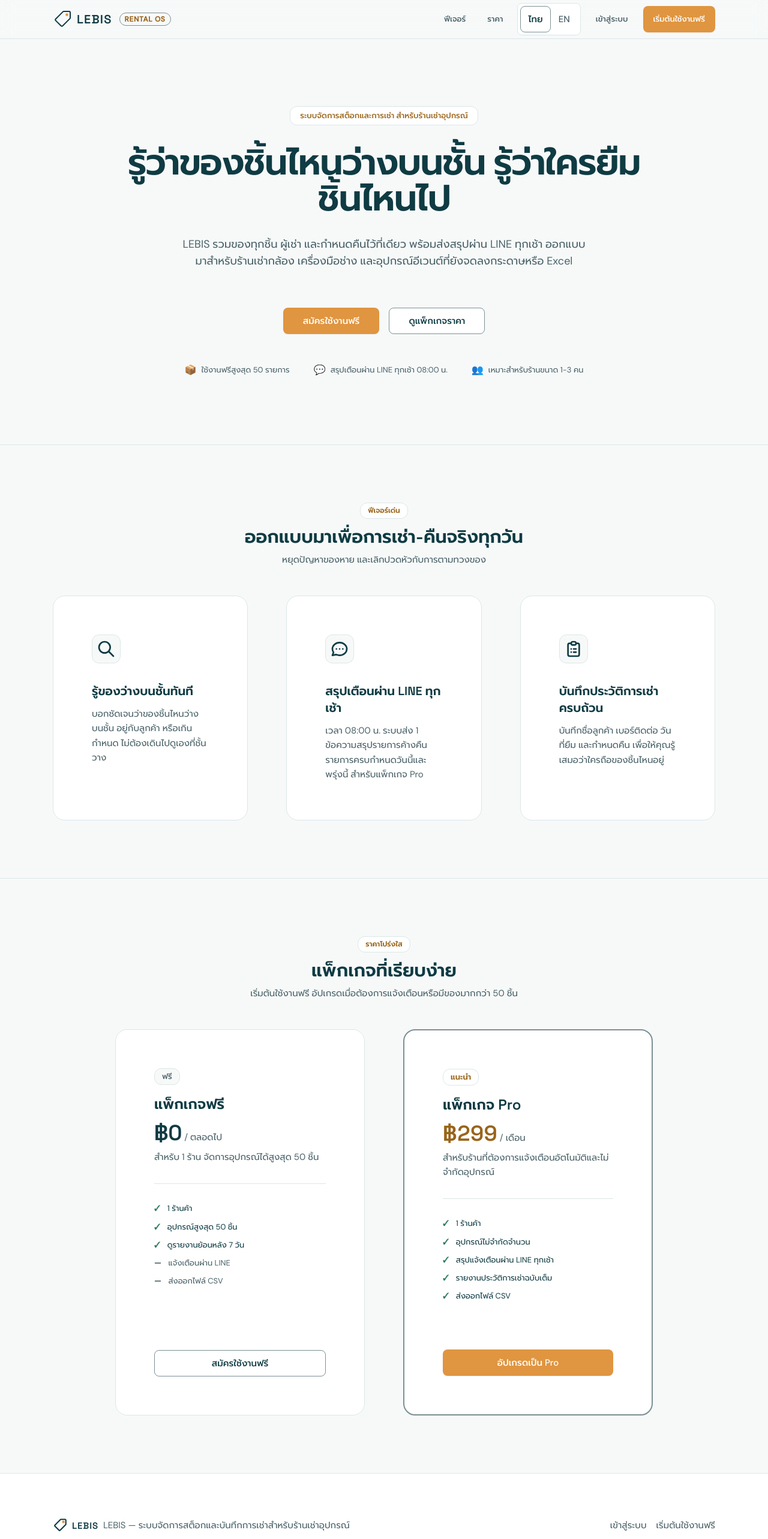
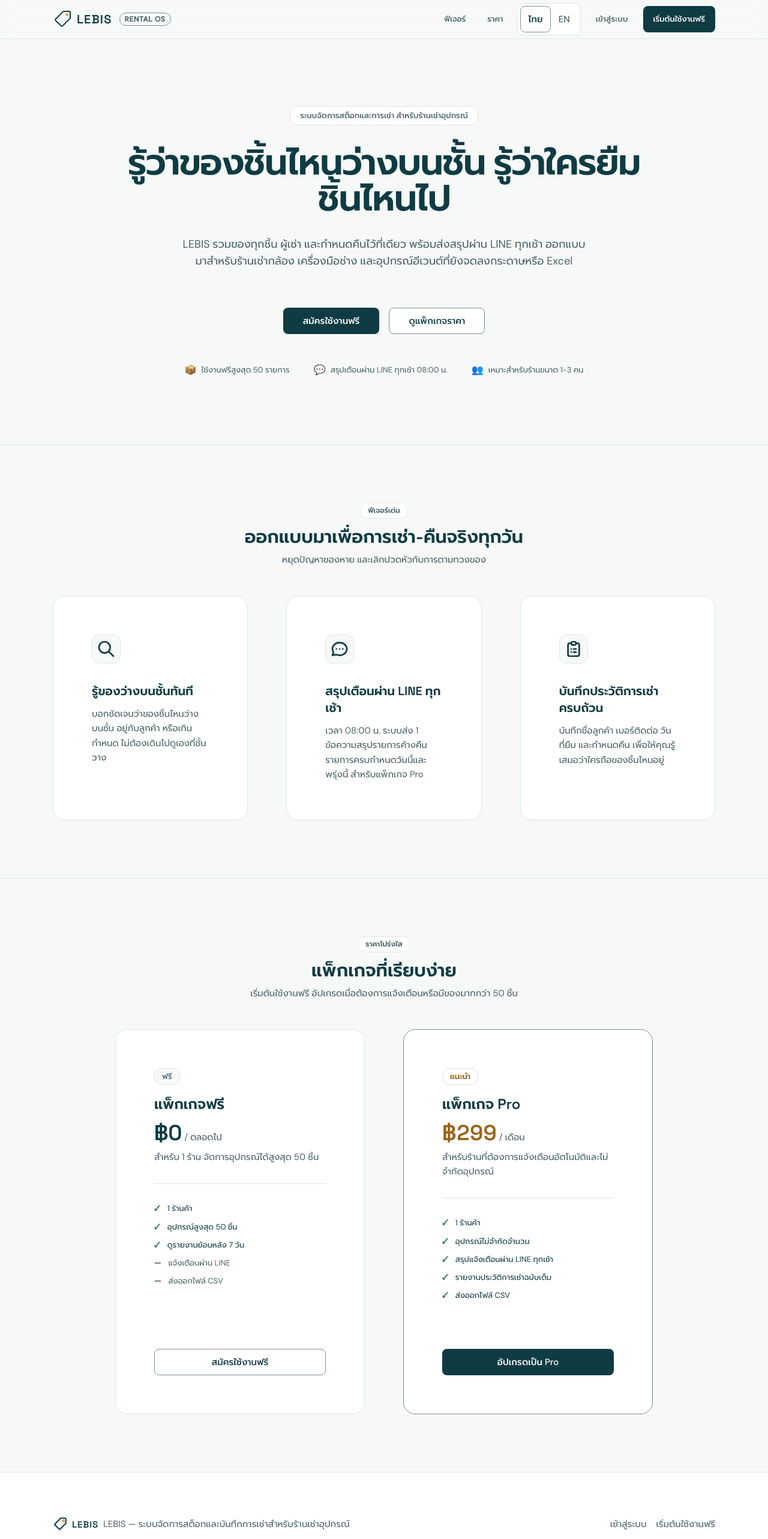
Before and after one commit to S-Nithit/LEBIS-Project, a Next.js app in the folder nextjs/: page / in a window 1280 px wide. Shown: the top 2566 px of the page at 60% size. Built offline with nearby package versions, Linux system fonts and the light colour scheme.

Commit message:
fix(landing): use brand primary color and remove card shadow

```diff
--- a/nextjs/pages/index.js
+++ b/nextjs/pages/index.js
@@ -11,10 +11,10 @@
 import Head from "next/head";
 import Link from "next/link";
 
+import { LanguageToggle } from "@/components/LanguageToggle";
+import { Logo } from "@/components/Logo";
+import { Button } from "@/components/ui/button";
 import { useLanguage } from "@/lib/useLanguage";
-import { Logo } from "@/components/Logo";
-import { LanguageToggle } from "@/components/LanguageToggle";
-import { Button } from "@/components/ui/button";
 
 export default function LandingPage() {
   const { t } = useLanguage();
@@ -41,7 +41,7 @@
             >
               <Logo size={32} />
             </Link>
-            <span className="hidden sm:inline-flex items-center rounded-badge border border-line-strong px-2 py-0.5 text-eyebrow font-semibold text-amber-text tracking-wider">
+            <span className="hidden sm:inline-flex items-center rounded-badge border border-line-strong px-2 py-0.5 text-eyebrow font-semibold text-muted tracking-wider">
               {t("landing.nav.badge")}
             </span>
           </div>
@@ -69,7 +69,7 @@
 
             <Button
               asChild
-              className="min-h-[44px] bg-amber hover:opacity-95 text-on-ink border-transparent font-medium px-4 text-label shadow-sm"
+              className="min-h-[44px] px-4 text-label"
             >
               <Link href="/register">{t("landing.nav.getStarted")}</Link>
             </Button>
@@ -82,7 +82,7 @@
         <section className="py-16 sm:py-24 lg:py-28 border-b border-line">
           <div className="app-container text-center">
             {/* ป้ายด้านบนหัวข้อหลัก */}
-            <div className="inline-flex items-center gap-2 rounded-badge border border-line bg-surface px-4 py-1.5 text-label font-medium text-amber-text mb-6">
+            <div className="inline-flex items-center gap-2 rounded-badge border border-line bg-surface px-4 py-1.5 text-label font-medium text-muted mb-6">
               <span>{t("landing.hero.pill")}</span>
             </div>
 
@@ -100,7 +100,7 @@
             <div className="mt-8 flex flex-col sm:flex-row items-center justify-center gap-4 max-w-md mx-auto sm:max-w-none">
               <Button
                 asChild
-                className="w-full sm:w-auto min-h-[44px] bg-amber hover:opacity-95 text-on-ink border-transparent px-6 text-body font-medium shadow-sm"
+                className="w-full sm:w-auto min-h-[44px] px-6 text-body font-medium"
               >
                 <Link href="/register">{t("landing.hero.ctaPrimary")}</Link>
               </Button>
@@ -136,7 +136,7 @@
         <section id="features" className="py-16 sm:py-24 border-b border-line bg-surface/50">
           <div className="app-container">
             <div className="text-center max-w-2xl mx-auto">
-              <div className="inline-flex items-center rounded-badge border border-line bg-surface px-3 py-1 text-eyebrow font-semibold text-amber-text mb-3">
+              <div className="inline-flex items-center rounded-badge border border-line bg-surface px-3 py-1 text-eyebrow font-semibold text-muted mb-3">
                 {t("landing.features.pill")}
               </div>
               <h2 className="font-display text-2xl sm:text-3xl font-bold text-ink">
@@ -240,7 +240,7 @@
         <section id="pricing" className="py-16 sm:py-24">
           <div className="app-container">
             <div className="text-center max-w-2xl mx-auto">
-              <div className="inline-flex items-center rounded-badge border border-line bg-surface px-3 py-1 text-eyebrow font-semibold text-amber-text mb-3">
+              <div className="inline-flex items-center rounded-badge border border-line bg-surface px-3 py-1 text-eyebrow font-semibold text-muted mb-3">
                 {t("landing.pricing.pill")}
               </div>
               <h2 className="font-display text-2xl sm:text-3xl font-bold text-ink">
@@ -308,7 +308,7 @@
               </div>
 
               {/* แพ็กเกจ Pro */}
-              <div className="rounded-card border-2 border-line-strong bg-surface p-6 sm:p-8 flex flex-col justify-between relative shadow-sm">
+              <div className="rounded-card border border-line-strong bg-surface p-6 sm:p-8 flex flex-col justify-between relative">
                 <div>
                   <div className="inline-flex rounded-badge border border-amber/40 bg-surface px-3 py-1 text-label font-semibold text-amber-text mb-4">
                     {t("landing.pricing.pro.badge")}
@@ -357,7 +357,7 @@
                 <div className="mt-8 pt-4">
                   <Button
                     asChild
-                    className="w-full min-h-[44px] bg-amber hover:opacity-95 text-on-ink border-transparent font-medium shadow-sm"
+                    className="w-full min-h-[44px] font-medium"
                   >
                     <Link href="/register">{t("landing.pricing.pro.cta")}</Link>
                   </Button>
```
